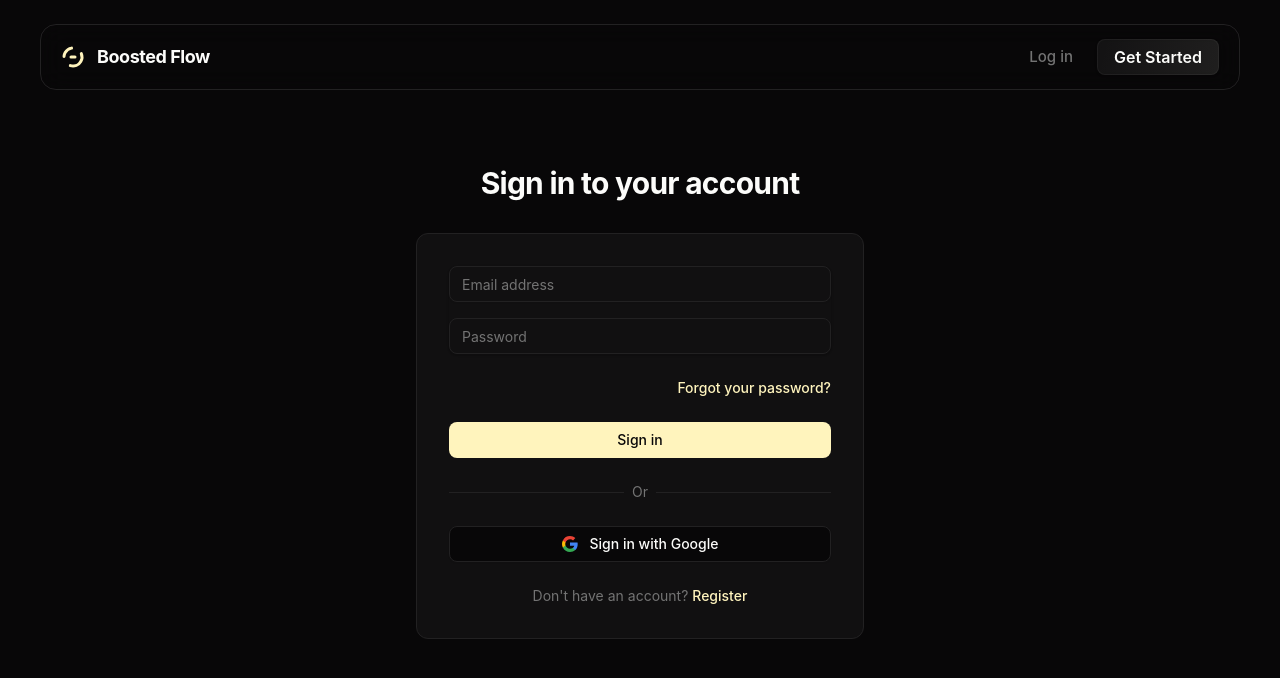
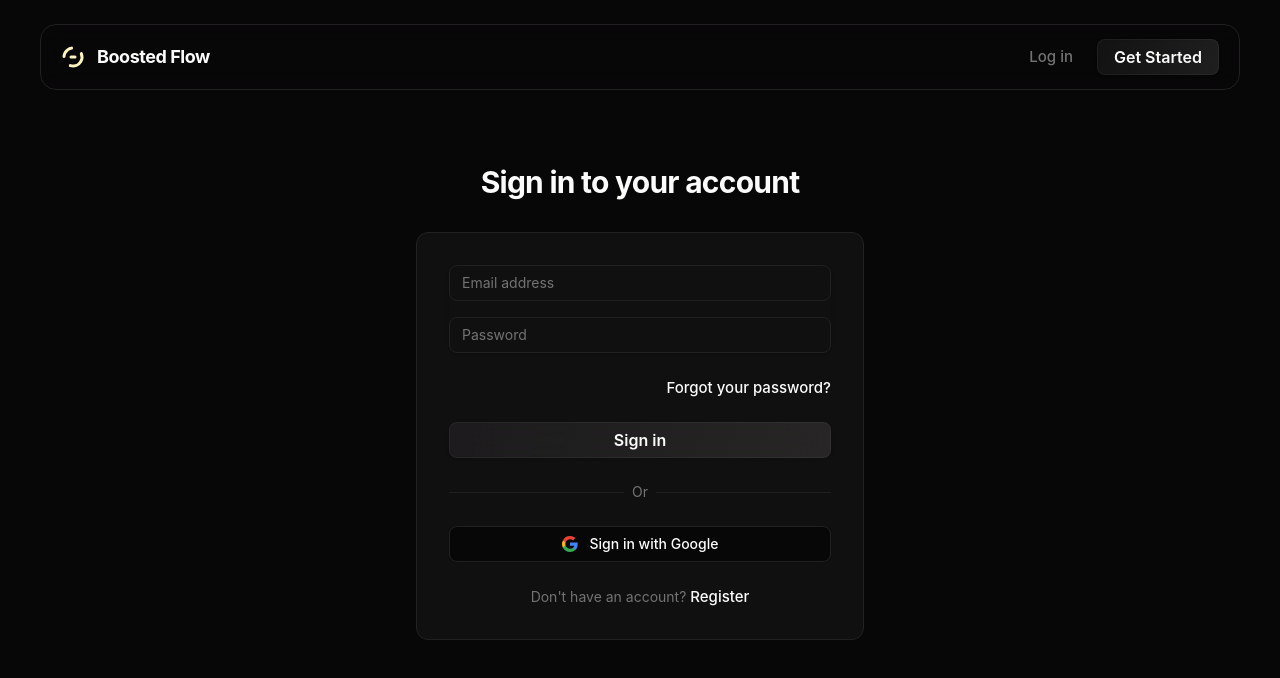
Before and after one commit to x6Nenko/boosted-flow-frontend, a React (Vite) app: page /login in a window 1280 px wide. Shown: the top 678 px of the page. Built offline with nearby package versions, Linux system fonts and the light colour scheme; no server answers.

Commit message:
feat(ui): use monochrome white for auth page elements

```diff
--- a/src/components/ui/input.tsx
+++ b/src/components/ui/input.tsx
@@ -8,9 +8,9 @@ function Input({ className, type, ...props }: React.ComponentProps<"input">) {
       type={type}
       data-slot="input"
       className={cn(
-        "file:text-foreground placeholder:text-muted-foreground selection:bg-primary selection:text-primary-foreground dark:bg-input/30 border-input h-9 w-full min-w-0 rounded-md border bg-transparent px-3 py-1 text-base shadow-xs transition-[color,box-shadow] outline-none file:inline-flex file:h-7 file:border-0 file:bg-transparent file:text-sm file:font-medium disabled:pointer-events-none disabled:cursor-not-allowed disabled:opacity-50 md:text-sm",
-        "focus-visible:border-ring focus-visible:ring-ring/50 focus-visible:ring-[3px]",
-        "aria-invalid:ring-destructive/20 dark:aria-invalid:ring-destructive/40 aria-invalid:border-destructive",
+        "file:text-foreground placeholder:text-muted-foreground selection:bg-primary selection:text-primary-foreground border-input h-9 w-full min-w-0 rounded-md border bg-transparent px-3 py-1 text-base transition-[color,border-color,outline-color] outline-1 outline-transparent -outline-offset-1 file:inline-flex file:h-7 file:border-0 file:bg-transparent file:text-sm file:font-medium disabled:pointer-events-none disabled:cursor-not-allowed disabled:opacity-50 md:text-sm",
+        "focus-visible:border-ring focus-visible:outline-ring/50",
+        "aria-invalid:outline-destructive/20 aria-invalid:border-destructive",
         className
       )}
       {...props}
--- a/src/features/auth/components/ForgotPasswordForm.tsx
+++ b/src/features/auth/components/ForgotPasswordForm.tsx
@@ -1,4 +1,4 @@
-import { Link } from '@tanstack/react-router';
+import { NavLink } from '@/components/primitives/nav-link';
 import { useForm } from 'react-hook-form';
 import { zodResolver } from '@hookform/resolvers/zod';
 import type { ForgotPasswordFormData } from '@/features/auth/auth.schema';
@@ -40,9 +40,9 @@ export function ForgotPasswordForm() {
           </p>
         </div>
         <div className="text-center">
-          <Link to="/login" className="font-medium text-primary hover:text-primary/80">
+          <NavLink to="/login" className="font-medium text-white hover:text-white/80">
             Back to login
-          </Link>
+          </NavLink>
         </div>
       </div>
     );
@@ -69,6 +69,7 @@ export function ForgotPasswordForm() {
             type="email"
             autoComplete="email"
             placeholder="Email address"
+            className="focus-visible:border-white/50 focus-visible:outline-white/50"
             {...registerField('email')}
           />
           {errors.email && (
@@ -85,17 +86,18 @@ export function ForgotPasswordForm() {
         <div>
           <Button
             type="submit"
+            variant="primary"
             disabled={isSubmitting || forgotPassword.isPending}
-            className="w-full"
+            className="w-full cursor-pointer"
           >
             {forgotPassword.isPending ? 'Sending...' : 'Send reset link'}
           </Button>
         </div>
 
         <div className="text-center text-sm">
-          <Link to="/login" className="font-medium text-primary hover:text-primary/80">
+          <NavLink to="/login" className="font-medium text-white hover:text-white/80">
             Back to login
-          </Link>
+          </NavLink>
         </div>
       </form>
     </div>
--- a/src/features/auth/components/GoogleSignInButton.tsx
+++ b/src/features/auth/components/GoogleSignInButton.tsx
@@ -22,7 +22,7 @@ export function GoogleSignInButton({ mode = 'signin', disabled }: GoogleSignInBu
       onClick={initiateGoogleAuth}
       disabled={disabled}
       variant="outline"
-      className="w-full gap-3"
+      className="w-full gap-3 hover:text-white cursor-pointer"
     >
       <GoogleIcon />
       {buttonText}
--- a/src/features/auth/components/LoginForm.tsx
+++ b/src/features/auth/components/LoginForm.tsx
@@ -1,4 +1,4 @@
-import { Link } from '@tanstack/react-router';
+import { NavLink } from '@/components/primitives/nav-link';
 import { useForm } from 'react-hook-form';
 import { zodResolver } from '@hookform/resolvers/zod';
 import type { LoginFormData } from '@/features/auth/auth.schema';
@@ -49,6 +49,7 @@ export function LoginForm() {
               type="email"
               autoComplete="email"
               placeholder="Email address"
+              className="focus-visible:border-white/50 focus-visible:outline-white/50"
               {...registerField('email')}
             />
             {errors.email && (
@@ -64,6 +65,7 @@ export function LoginForm() {
               type="password"
               autoComplete="current-password"
               placeholder="Password"
+              className="focus-visible:border-white/50 focus-visible:outline-white/50"
               {...registerField('password')}
             />
             {errors.password && (
@@ -73,9 +75,9 @@ export function LoginForm() {
         </div>
 
         <div className="text-right text-sm">
-          <Link to="/forgot-password" className="font-medium text-primary hover:text-primary/80">
+          <NavLink to="/forgot-password" className="font-medium text-white hover:text-white/80">
             Forgot your password?
-          </Link>
+          </NavLink>
         </div>
 
         {apiErrorMessage && (
@@ -87,8 +89,9 @@ export function LoginForm() {
         <div>
           <Button
             type="submit"
+            variant="primary"
             disabled={isSubmitting || login.isPending}
-            className="w-full"
+            className="w-full cursor-pointer"
           >
             {login.isPending ? 'Signing in...' : 'Sign in'}
           </Button>
@@ -107,9 +110,9 @@ export function LoginForm() {
 
         <div className="text-center text-sm">
           <span className="text-muted-foreground">Don't have an account? </span>
-          <Link to="/register" className="font-medium text-primary hover:text-primary/80">
+          <NavLink to="/register" className="font-medium text-white hover:text-white/80">
             Register
-          </Link>
+          </NavLink>
         </div>
       </form>
     </div>
--- a/src/features/auth/components/RegisterForm.tsx
+++ b/src/features/auth/components/RegisterForm.tsx
@@ -1,4 +1,4 @@
-import { Link } from '@tanstack/react-router';
+import { NavLink } from '@/components/primitives/nav-link';
 import { useForm } from 'react-hook-form';
 import { zodResolver } from '@hookform/resolvers/zod';
 import type { RegisterFormData } from '@/features/auth/auth.schema';
@@ -49,6 +49,7 @@ export function RegisterForm() {
               type="email"
               autoComplete="email"
               placeholder="Email address"
+              className="focus-visible:border-white/50 focus-visible:outline-white/50"
               {...registerField('email')}
             />
             {errors.email && (
@@ -64,6 +65,7 @@ export function RegisterForm() {
               type="password"
               autoComplete="new-password"
               placeholder="Password (8-72 characters)"
+              className="focus-visible:border-white/50 focus-visible:outline-white/50"
               {...registerField('password')}
             />
             {errors.password && (
@@ -79,6 +81,7 @@ export function RegisterForm() {
               type="password"
               autoComplete="new-password"
               placeholder="Confirm password"
+              className="focus-visible:border-white/50 focus-visible:outline-white/50"
               {...registerField('confirmPassword')}
             />
             {errors.confirmPassword && (
@@ -96,8 +99,9 @@ export function RegisterForm() {
         <div>
           <Button
             type="submit"
+            variant="primary"
             disabled={isSubmitting || register.isPending}
-            className="w-full"
+            className="w-full cursor-pointer"
           >
             {register.isPending ? 'Creating account...' : 'Register'}
           </Button>
@@ -116,9 +120,9 @@ export function RegisterForm() {
 
         <div className="text-center text-sm">
           <span className="text-muted-foreground">Already have an account? </span>
-          <Link to="/login" className="font-medium text-primary hover:text-primary/80">
+          <NavLink to="/login" className="font-medium text-white hover:text-white/80">
             Sign in
-          </Link>
+          </NavLink>
         </div>
       </form>
     </div>
--- a/src/features/auth/components/ResetPasswordForm.tsx
+++ b/src/features/auth/components/ResetPasswordForm.tsx
@@ -1,4 +1,4 @@
-import { Link } from '@tanstack/react-router';
+import { NavLink } from '@/components/primitives/nav-link';
 import { useForm } from 'react-hook-form';
 import { zodResolver } from '@hookform/resolvers/zod';
 import type { ResetPasswordFormData } from '@/features/auth/auth.schema';
@@ -44,9 +44,9 @@ export function ResetPasswordForm({ token }: ResetPasswordFormProps) {
           </p>
         </div>
         <div className="text-center">
-          <Link to="/login" className="font-medium text-primary hover:text-primary/80">
+          <NavLink to="/login" className="font-medium text-white hover:text-white/80">
             Continue to login
-          </Link>
+          </NavLink>
         </div>
       </div>
     );
@@ -74,6 +74,7 @@ export function ResetPasswordForm({ token }: ResetPasswordFormProps) {
               type="password"
               autoComplete="new-password"
               placeholder="New password (8-72 characters)"
+              className="focus-visible:border-white/50 focus-visible:outline-white/50"
               {...registerField('password')}
             />
             {errors.password && (
@@ -89,6 +90,7 @@ export function ResetPasswordForm({ token }: ResetPasswordFormProps) {
               type="password"
               autoComplete="new-password"
               placeholder="Confirm new password"
+              className="focus-visible:border-white/50 focus-visible:outline-white/50"
               {...registerField('confirmPassword')}
             />
             {errors.confirmPassword && (
@@ -106,17 +108,18 @@ export function ResetPasswordForm({ token }: ResetPasswordFormProps) {
         <div>
           <Button
             type="submit"
+            variant="primary"
             disabled={isSubmitting || resetPassword.isPending}
-            className="w-full"
+            className="w-full cursor-pointer"
           >
             {resetPassword.isPending ? 'Resetting...' : 'Reset password'}
           </Button>
         </div>
 
         <div className="text-center text-sm">
-          <Link to="/login" className="font-medium text-primary hover:text-primary/80">
+          <NavLink to="/login" className="font-medium text-white hover:text-white/80">
             Back to login
-          </Link>
+          </NavLink>
         </div>
       </form>
     </div>
--- a/src/styles.css
+++ b/src/styles.css
@@ -182,8 +182,12 @@
   input:-webkit-autofill:hover,
   input:-webkit-autofill:focus,
   input:-webkit-autofill:active {
-    -webkit-box-shadow: 0 0 0 30px var(--color-background) inset !important;
+    color-scheme: dark;
+    -webkit-box-shadow: 0 0 0 1000px var(--card) inset !important;
+    box-shadow: 0 0 0 1000px var(--card) inset !important;
     -webkit-text-fill-color: var(--color-foreground) !important;
+    border-color: var(--input) !important;
+    caret-color: var(--color-foreground);
   }
 }
 
```
Also changed, not shown: 1 other file (tests, documents, lock files or other folders).
